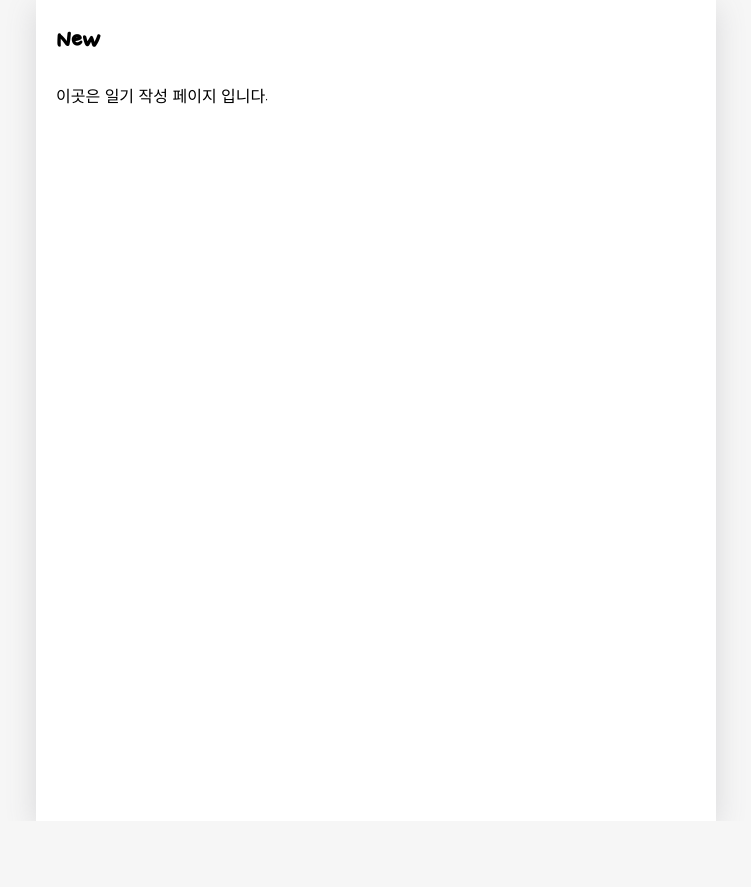
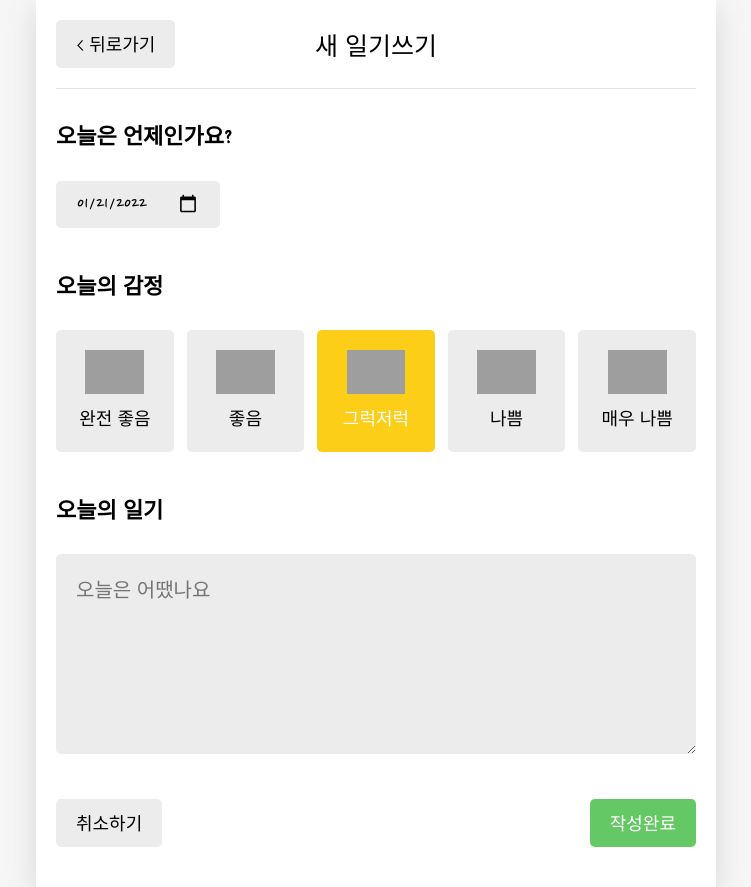
Before and after one commit to Camelllia/Emotion-Diary, a React (Create React App) app: page /new in a window 1280 px wide. Shown: the whole page, without its empty margins (264-1015 px from the left). Before the commit the page ends 821 px from the top, so only its background shows below. Built offline with nearby package versions, Linux system fonts and the light colour scheme; grey boxes are pictures that could not be loaded; the HTML template or start-up script is replaced by a standard one; a web font is replaced by a local one.

Commit message:
new component finish

```diff
--- a/src/App.css
+++ b/src/App.css
@@ -199,3 +199,113 @@
 .DiaryItem .btn_wrapper {
   min-width: 70px;
 }
+
+/* DiaryEditor */
+
+.DiaryEditor {
+}
+
+.DiaryEditor section {
+  margin-bottom: 40px;
+}
+
+.DiaryEditor h4 {
+  font-size: 22px;
+  font-weight: bold;
+}
+
+.DiaryEditor .input_date {
+  border: none;
+  border-radius: 5px;
+  background-color: #ececec;
+
+  padding-top: 10px;
+  padding-bottom: 10px;
+  padding-left: 20px;
+  padding-right: 20px;
+
+  cursor: pointer;
+  font-family: "Nanum Pen Script";
+  font-size: 20px;
+}
+
+.DiaryEditor .emotion_list_wrapper {
+  display: grid;
+  grid-template-columns: repeat(5, auto);
+  gap: 2%;
+}
+
+.DiaryEditor textarea {
+  font-family: "Nanum Pen Script";
+  font-size: 20px;
+
+  box-sizing: border-box;
+  width: 100%;
+  min-height: 200px;
+  resize: vertical;
+
+  border: none;
+  border-radius: 5px;
+  background-color: #ececec;
+
+  padding: 20px;
+}
+
+.DiaryEditor .control_box {
+  display: flex;
+  justify-content: space-between;
+  align-items: center;
+}
+
+/* EmotionItem */
+
+.EmotionItem {
+  cursor: pointer;
+
+  border-radius: 5px;
+  padding-top: 20px;
+  padding-bottom: 20px;
+
+  display: flex;
+  flex-direction: column;
+  justify-content: center;
+  align-items: center;
+}
+
+.EmotionItem img {
+  width: 50%;
+  margin-bottom: 10px;
+}
+
+.EmotionItem span {
+  font-size: 18px;
+}
+
+.EmotionItem_off {
+  background-color: #ececec;
+}
+
+.EmotionItem_on_1 {
+  background-color: #64c964;
+  color: white;
+}
+
+.EmotionItem_on_2 {
+  background-color: #9dd772;
+  color: white;
+}
+
+.EmotionItem_on_3 {
+  background-color: #fdce17;
+  color: white;
+}
+
+.EmotionItem_on_4 {
+  background-color: #fd8446;
+  color: white;
+}
+
+.EmotionItem_on_5 {
+  background-color: #fd565f;
+  color: white;
+}
--- /dev/null
+++ b/src/components/DiaryEditor.js
@@ -0,0 +1,125 @@
+import { useNavigate } from "react-router-dom";
+import { useState, useRef, useContext } from "react"
+import {DiaryDispatchContext} from './../App.js'
+
+import MyHeader from "./MyHeader";
+import MyButton from "./MyButton";
+import EmotionItem from "./EmotionItem";
+
+const emotionList = [
+    {
+        emotion_id:1,
+        emotion_img:process.env.PUBLIC_URL + `/assets/emotion1.png`,
+        emotion_descript:"완전 좋음"
+    },
+    {
+        emotion_id:2,
+        emotion_img:process.env.PUBLIC_URL + `/assets/emotion2.png`,
+        emotion_descript:"좋음"
+    },
+    {
+        emotion_id:3,
+        emotion_img:process.env.PUBLIC_URL + `/assets/emotion3.png`,
+        emotion_descript:"그럭저럭"
+    },
+    {
+        emotion_id:4,
+        emotion_img:process.env.PUBLIC_URL + `/assets/emotion4.png`,
+        emotion_descript:"나쁨"
+    },
+    {
+        emotion_id:5,
+        emotion_img:process.env.PUBLIC_URL + `/assets/emotion5.png`,
+        emotion_descript:"매우 나쁨"
+    },
+]
+
+const getStringDate = (date) => {
+    return date.toISOString().slice(0, 10);
+}
+
+const DiaryEditor = () => {
+
+    const contentRef = useRef();
+    const [content, setContent] = useState("");
+    const [emotion, setEmotion] = useState(3);
+    const [date, setDate] = useState(getStringDate(new Date()));
+
+    const {onCreate} = useContext(DiaryDispatchContext);
+    const handleClickEmote = (emotion) => {
+        setEmotion(emotion);
+    };
+
+    const navigate = useNavigate();
+
+    const handleSubmit = () => {
+        if(content.length < 1) {
+            contentRef.current.focus();
+            return;
+        }
+
+        onCreate(date, content, emotion);
+        navigate('/',{replace:true})
+    };
+
+    return (
+    <div className="DiaryEditor">
+        <MyHeader
+            headText={"새 일기쓰기"}
+            leftChild={<MyButton text={"< 뒤로가기"} onClick={() => navigate(-1)}/>}
+        />
+        <div>
+            <section>
+                <h4>오늘은 언제인가요?</h4>
+                <div className="input_box">
+                    <input
+                        className="input_date"
+                        value={date}
+                        onChange={(e) => setDate(e.target.value)}
+                        type="date"
+                    />
+                </div>
+            </section>
+            <section>
+                <h4>오늘의 감정</h4>
+                <div className="input_box emotion_list_wrapper">
+                    {emotionList.map((it) => (
+                        <EmotionItem
+                            key={it.emotion_id}
+                            {...it}
+                            onClick={handleClickEmote}
+                            isSelected = {it.emotion_id === emotion}
+                        />
+                    ))}
+                </div>
+            </section>
+            <section>
+                <h4>오늘의 일기</h4>
+                <div className="input_box text_wrapper">
+                    <textarea
+                        placeholder="오늘은 어땠나요"
+                        ref={contentRef}
+                        value={content}
+                        onChange={(e) => setContent(e.target.value)}
+                    />
+                </div>
+            </section>
+            <section>
+                <div className="control_box">
+                    <MyButton
+                        text={"취소하기"}
+                        onClick={()=>navigate(-1)}
+                    />
+                    <MyButton
+                        text={"작성완료"}
+                        type={'positive'}
+                        onClick={handleSubmit}
+                     />
+                </div>
+            </section>
+        </div>
+    </div>
+    );
+};
+
+export default DiaryEditor;
--- /dev/null
+++ b/src/components/EmotionItem.js
@@ -0,0 +1,12 @@
+const EmotionItem = ({emotion_id, emotion_img, emotion_descript, onClick, isSelected}) => {
+    return (
+        <div onClick={() => onClick(emotion_id)} className={["EmotionItem",
+        isSelected ? `EmotionItem_on_${emotion_id}` : `EmotionItem_off`
+        ].join(" ")}>
+            <img src={emotion_img}/>
+            <span>{emotion_descript}</span>
+        </div>
+    );
+};
+
+export default EmotionItem;
--- a/src/pages/New.js
+++ b/src/pages/New.js
@@ -1,10 +1,11 @@
+import DiaryEditor from "../components/DiaryEditor";
+
 const New = () => {
     return (
-    <div>
-        <h1>New</h1>
-        <p>이곳은 일기 작성 페이지 입니다.</p>
-    </div>
+        <div>
+            <DiaryEditor/>
+        </div>
     );
-}
+};
 
 export default New;
```
